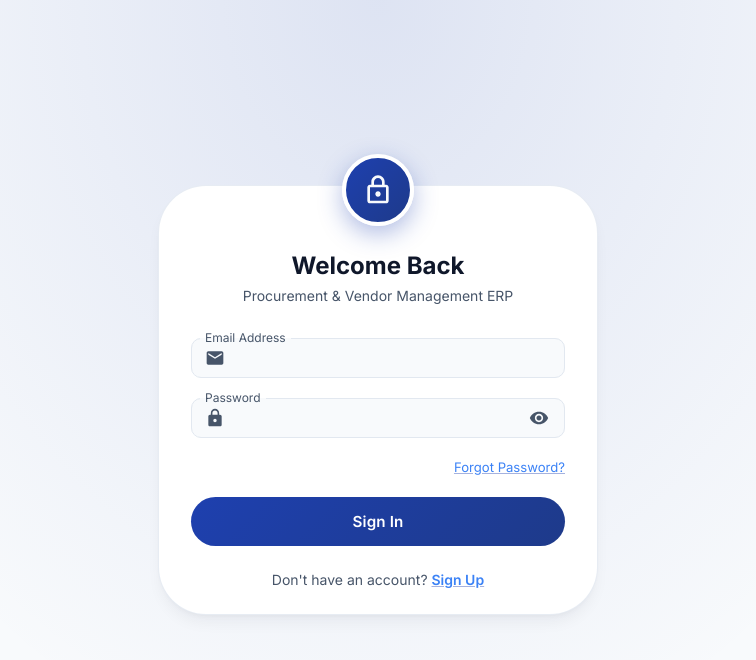
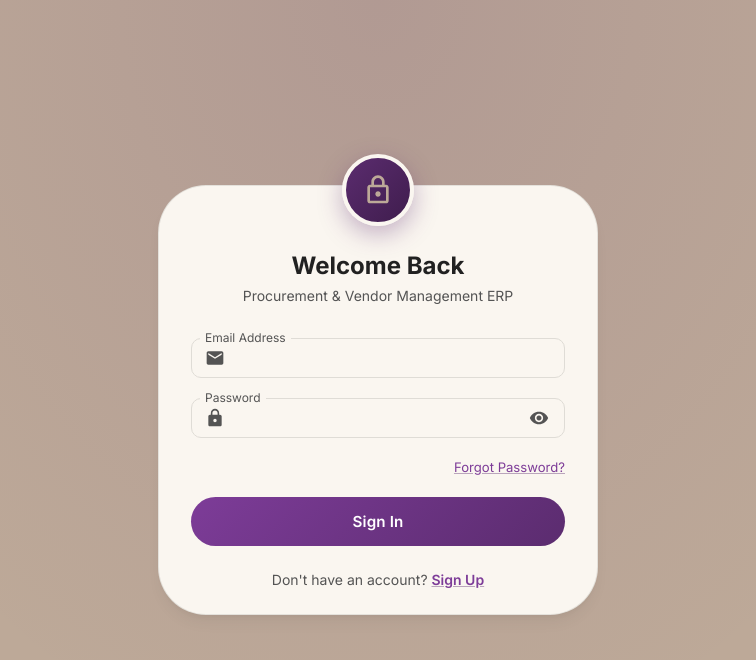
Before and after one commit to krupasavaliya24/VendorBridge, a React (Vite) app in the folder frontend/: page /login in a window 1280 px wide. Shown: the top 660 px of the page, without its empty margins (262-1018 px from the left). Built offline with nearby package versions, Linux system fonts and the light colour scheme.

Commit message:
update theme

```diff
--- a/frontend/src/components/Layout.jsx
+++ b/frontend/src/components/Layout.jsx
@@ -50,6 +50,11 @@ export default function Layout() {
             maxWidth: 1440,
             width: '100%',
             mx: 'auto',
+            bgcolor: 'background.paper',
+            borderRadius: { md: 4 },
+            my: { md: 2 },
+            mr: { md: 2 },
+            boxShadow: '0 4px 20px rgba(0,0,0,0.06)',
           }}
         >
           <Outlet />
--- a/frontend/src/theme.jsx
+++ b/frontend/src/theme.jsx
@@ -1,111 +1,112 @@
-import { createTheme, alpha } from '@mui/material/styles';
+import { createTheme, alpha } from "@mui/material/styles";
 
-const BLUE_PRIMARY = '#1e40af';    // Blue 800 (Classic Navy/Blue)
-const BLUE_LIGHT = '#3b82f6';      // Blue 500 (Sky Blue)
-const BLUE_DARK = '#1e3a8a';       // Blue 900 (Deep Blue)
-const BLUE_HOVER = '#1d4ed8';      // Blue 700
-
-const EMERALD = '#10b981';
-const EMERALD_LIGHT = '#34d399';
-const EMERALD_DARK = '#059669';
-
-const BG_PRIMARY = '#f8fafc';      // Slate 50 (Very light grey/blue)
-const BG_SURFACE = '#ffffff';      // Pure White
-const BG_ELEVATED = '#f1f5f9';     // Slate 100 (Light grey)
-const BG_HOVER = '#e2e8f0';        // Slate 200 (Hover grey)
-
-const BORDER = '#e2e8f0';          // Slate 200 border
-const BORDER_LIGHT = '#cbd5e1';    // Slate 300 border
+const WARM_TAUPE = "#bda998"; // Warm Taupe (Soft brown-beige main outer background)
+const LINEN_WHITE = "#faf6f0"; // Linen / Bone White (Main content area)
+const SAGE_GREEN = "#8fa89b"; // Sage Green (Sidebar & Panels background)
+const OLIVE_GREEN = "#38463c"; // Olive Green (Darker green used for cards/panels)
+const AMBER_ACTIVE = "#d97706"; // Amber (Active / Selected menu & button highlight)
+const CHARCOAL_BLACK = "#212121"; // Charcoal Black (Primary text)
+const CHARCOAL_MUTED = "#545454"; // Charcoal Muted (Secondary text)
+const PLUM = "#5B2C6F";
+const PLUM_LIGHT = "#7D3C98";
+const PLUM_DARK = "#3F1D4D";
+const BORDER = "#dfdcd6"; // Neutral border color
+const BORDER_LIGHT = "#cfcbc0"; // Highlighted border
 
 const theme = createTheme({
   palette: {
-    mode: 'light',
+    mode: "light",
     primary: {
-      main: BLUE_PRIMARY,
-      light: BLUE_LIGHT,
-      dark: BLUE_DARK,
-      contrastText: '#ffffff',
+      main: PLUM,
+      light: PLUM_LIGHT,
+      dark: PLUM_DARK,
+      contrastText: "#ffffff",
     },
     secondary: {
-      main: EMERALD,
-      light: EMERALD_LIGHT,
-      dark: EMERALD_DARK,
-      contrastText: '#ffffff',
+      main: SAGE_GREEN,
+      light: "#a4bdae",
+      dark: "#6a8275",
+      contrastText: CHARCOAL_BLACK,
     },
     error: {
-      main: '#ef4444',
-      light: '#f87171',
-      dark: '#dc2626',
+      main: "#ef4444",
+      light: "#f87171",
+      dark: "#dc2626",
     },
     warning: {
-      main: '#f59e0b',
-      light: '#fbbf24',
-      dark: '#d97706',
+      main: "#A855F7", // soft violet
+      light: "#C084FC",
+      dark: "#9333EA",
     },
     info: {
-      main: '#3b82f6',
-      light: '#60a5fa',
-      dark: '#2563eb',
+      main: OLIVE_GREEN,
+      light: "#4a5b4e",
+      dark: "#273129",
+      contrastText: "#ffffff",
     },
     success: {
-      main: EMERALD,
-      light: EMERALD_LIGHT,
-      dark: EMERALD_DARK,
+      main: "#10b981",
+      light: "#34d399",
+      dark: "#059669",
     },
     background: {
-      default: BG_PRIMARY,
-      paper: BG_SURFACE,
+      default: WARM_TAUPE,
+      paper: LINEN_WHITE,
     },
     text: {
-      primary: '#0f172a',        // Slate 900
-      secondary: '#475569',      // Slate 600
-      disabled: '#94a3b8',       // Slate 400
+      primary: CHARCOAL_BLACK,
+      secondary: CHARCOAL_MUTED,
+      disabled: "#9ca3af",
     },
     divider: BORDER,
     action: {
-      hover: alpha(BLUE_PRIMARY, 0.04),
-      selected: alpha(BLUE_PRIMARY, 0.08),
-      disabled: alpha('#000000', 0.26),
-      disabledBackground: alpha('#000000', 0.12),
+      hover: alpha(SAGE_GREEN, 0.15),
+      selected: alpha(AMBER_ACTIVE, 0.15),
+      disabled: alpha("#000000", 0.26),
+      disabledBackground: alpha("#000000", 0.12),
     },
   },
   typography: {
-    fontFamily: '"Inter", -apple-system, BlinkMacSystemFont, "Segoe UI", Roboto, sans-serif',
-    h1: { fontWeight: 800, letterSpacing: '-0.02em', color: '#0f172a' },
-    h2: { fontWeight: 700, letterSpacing: '-0.01em', color: '#0f172a' },
-    h3: { fontWeight: 700, color: '#0f172a' },
-    h4: { fontWeight: 600, color: '#0f172a' },
-    h5: { fontWeight: 600, color: '#0f172a' },
-    h6: { fontWeight: 600, color: '#0f172a' },
-    subtitle1: { fontWeight: 500, color: '#475569' },
-    subtitle2: { fontWeight: 500, fontSize: '0.8rem', color: '#64748b' },
-    body2: { color: '#475569' },
-    button: { textTransform: 'none', fontWeight: 600, letterSpacing: '0.01em' },
-    overline: { fontWeight: 600, letterSpacing: '0.08em', color: '#64748b' },
+    fontFamily:
+      '"Inter", -apple-system, BlinkMacSystemFont, "Segoe UI", Roboto, sans-serif',
+    h1: { fontWeight: 800, letterSpacing: "-0.02em", color: CHARCOAL_BLACK },
+    h2: { fontWeight: 700, letterSpacing: "-0.01em", color: CHARCOAL_BLACK },
+    h3: { fontWeight: 700, color: CHARCOAL_BLACK },
+    h4: { fontWeight: 600, color: CHARCOAL_BLACK },
+    h5: { fontWeight: 600, color: CHARCOAL_BLACK },
+    h6: { fontWeight: 600, color: CHARCOAL_BLACK },
+    subtitle1: { fontWeight: 500, color: CHARCOAL_MUTED },
+    subtitle2: { fontWeight: 500, fontSize: "0.8rem", color: "#6b7280" },
+    body2: { color: CHARCOAL_MUTED },
+    button: { textTransform: "none", fontWeight: 600, letterSpacing: "0.01em" },
+    overline: { fontWeight: 600, letterSpacing: "0.08em", color: "#6b7280" },
   },
   shape: {
     borderRadius: 12,
   },
   shadows: [
-    'none',
-    '0 1px 2px 0 rgba(15, 23, 42, 0.05)',
-    '0 1px 3px 0 rgba(15, 23, 42, 0.08), 0 1px 2px -1px rgba(15, 23, 42, 0.08)',
-    '0 4px 6px -1px rgba(15, 23, 42, 0.05), 0 2px 4px -2px rgba(15, 23, 42, 0.05)',
-    '0 10px 15px -3px rgba(15, 23, 42, 0.05), 0 4px 6px -4px rgba(15, 23, 42, 0.05)',
-    '0 20px 25px -5px rgba(15, 23, 42, 0.05), 0 8px 10px -6px rgba(15, 23, 42, 0.05)',
-    '0 25px 50px -12px rgba(15, 23, 42, 0.1)',
-    ...Array(18).fill('0 25px 50px -12px rgba(15, 23, 42, 0.1)'),
+    "none",
+    "0 1px 2px 0 rgba(0, 0, 0, 0.05)",
+    "0 1px 3px 0 rgba(0, 0, 0, 0.08), 0 1px 2px -1px rgba(0, 0, 0, 0.08)",
+    "0 4px 6px -1px rgba(0, 0, 0, 0.05), 0 2px 4px -2px rgba(0, 0, 0, 0.05)",
+    "0 10px 15px -3px rgba(0, 0, 0, 0.05), 0 4px 6px -4px rgba(0, 0, 0, 0.05)",
+    "0 20px 25px -5px rgba(0, 0, 0, 0.05), 0 8px 10px -6px rgba(0, 0, 0, 0.05)",
+    "0 25px 50px -12px rgba(0, 0, 0, 0.1)",
+    ...Array(18).fill("0 25px 50px -12px rgba(0, 0, 0, 0.1)"),
   ],
   components: {
     MuiCssBaseline: {
       styleOverrides: {
         body: {
-          backgroundColor: BG_PRIMARY,
-          scrollbarWidth: 'thin',
+          backgroundColor: WARM_TAUPE,
+          scrollbarWidth: "thin",
           scrollbarColor: `${BORDER_LIGHT} transparent`,
-          '&::-webkit-scrollbar': { width: 6, height: 6 },
-          '&::-webkit-scrollbar-track': { background: 'transparent' },
-          '&::-webkit-scrollbar-thumb': { background: BORDER_LIGHT, borderRadius: 99 },
+          "&::-webkit-scrollbar": { width: 6, height: 6 },
+          "&::-webkit-scrollbar-track": { background: "transparent" },
+          "&::-webkit-scrollbar-thumb": {
+            background: BORDER_LIGHT,
+            borderRadius: 99,
+          },
         },
       },
     },
@@ -114,56 +115,67 @@ const theme = createTheme({
       styleOverrides: {
         root: {
           borderRadius: 10,
-          padding: '8px 20px',
-          fontSize: '0.875rem',
-          transition: 'all 0.2s ease',
+          padding: "8px 20px",
+          fontSize: "0.875rem",
+          transition: "all 0.2s ease",
         },
         containedPrimary: {
-          background: `linear-gradient(135deg, ${BLUE_PRIMARY} 0%, ${BLUE_DARK} 100%)`,
-          '&:hover': {
-            background: `linear-gradient(135deg, ${BLUE_HOVER} 0%, ${BLUE_PRIMARY} 100%)`,
-            boxShadow: `0 4px 16px ${alpha(BLUE_PRIMARY, 0.35)}`,
-            transform: 'translateY(-1px)',
+          background: `linear-gradient(135deg, ${PLUM_LIGHT} 0%, ${PLUM} 100%)`,
+          color: "#ffffff",
+          "&:hover": {
+            background: `linear-gradient(135deg, ${PLUM} 0%, ${PLUM_DARK} 100%)`,
+            boxShadow: `0 4px 12px ${alpha(PLUM, 0.25)}`,
+            transform: "translateY(-1px)",
           },
         },
         containedSecondary: {
-          background: `linear-gradient(135deg, ${EMERALD} 0%, ${EMERALD_DARK} 100%)`,
-          '&:hover': {
-            background: `linear-gradient(135deg, ${EMERALD_LIGHT} 0%, ${EMERALD} 100%)`,
-            boxShadow: `0 4px 16px ${alpha(EMERALD, 0.35)}`,
-            transform: 'translateY(-1px)',
+          background: "linear-gradient(135deg, #6e8476 0%, #4c5d53 100%)",
+          color: "#ffffff",
+          "&:hover": {
+            background: "linear-gradient(135deg, #819b8b 0%, #6e8476 100%)",
+            boxShadow: `0 4px 12px ${alpha("#6e8476", 0.25)}`,
+            transform: "translateY(-1px)",
           },
         },
         outlined: {
           borderColor: BORDER_LIGHT,
-          '&:hover': { borderColor: BLUE_PRIMARY, background: alpha(BLUE_PRIMARY, 0.04) },
+          color: CHARCOAL_BLACK,
+          "&:hover": {
+            borderColor: AMBER_ACTIVE,
+            background: alpha(AMBER_ACTIVE, 0.04),
+          },
         },
         text: {
-          '&:hover': { background: alpha(BLUE_PRIMARY, 0.04) },
+          color: CHARCOAL_BLACK,
+          "&:hover": { background: alpha(AMBER_ACTIVE, 0.04) },
         },
       },
     },
     MuiCard: {
       styleOverrides: {
         root: {
-          background: BG_SURFACE,
-          border: `1px solid ${BORDER}`,
+          background: OLIVE_GREEN,
+          color: LINEN_WHITE,
+          border: `1px solid ${alpha(BORDER, 0.3)}`,
           borderRadius: 16,
-          boxShadow: '0 1px 3px 0 rgba(15, 23, 42, 0.05), 0 1px 2px -1px rgba(15, 23, 42, 0.05)',
-          transition: 'all 0.2s ease',
-          '&:hover': { borderColor: BORDER_LIGHT, boxShadow: '0 4px 6px -1px rgba(15, 23, 42, 0.08)' },
+          boxShadow: "0 4px 20px rgba(0, 0, 0, 0.06)",
+          transition: "all 0.2s ease",
+          "&:hover": {
+            borderColor: SAGE_GREEN,
+            boxShadow: "0 8px 30px rgba(0, 0, 0, 0.12)",
+          },
         },
       },
     },
     MuiPaper: {
       styleOverrides: {
-        root: { backgroundImage: 'none' },
+        root: { backgroundImage: "none" },
       },
     },
     MuiDrawer: {
       styleOverrides: {
         paper: {
-          backgroundColor: BG_SURFACE,
+          backgroundColor: SAGE_GREEN,
           borderRight: `1px solid ${BORDER}`,
         },
       },
@@ -171,26 +183,26 @@ const theme = createTheme({
     MuiAppBar: {
       styleOverrides: {
         root: {
-          backgroundColor: alpha(BG_SURFACE, 0.95),
-          backdropFilter: 'blur(16px)',
+          backgroundColor: alpha(WARM_TAUPE, 0.95),
+          backdropFilter: "blur(16px)",
           borderBottom: `1px solid ${BORDER}`,
-          boxShadow: 'none',
-          color: '#0f172a',
+          boxShadow: "none",
+          color: CHARCOAL_BLACK,
         },
       },
     },
     MuiTextField: {
-      defaultProps: { variant: 'outlined', size: 'small' },
+      defaultProps: { variant: "outlined", size: "small" },
       styleOverrides: {
         root: {
-          '& .MuiOutlinedInput-root': {
+          "& .MuiOutlinedInput-root": {
             borderRadius: 10,
-            backgroundColor: BG_PRIMARY,
-            '& fieldset': { borderColor: BORDER },
-            '&:hover fieldset': { borderColor: BORDER_LIGHT },
-            '&.Mui-focused fieldset': {
-              borderColor: BLUE_PRIMARY,
-              boxShadow: `0 0 0 3px ${alpha(BLUE_PRIMARY, 0.15)}`,
+            backgroundColor: LINEN_WHITE,
+            "& fieldset": { borderColor: BORDER },
+            "&:hover fieldset": { borderColor: BORDER_LIGHT },
+            "&.Mui-focused fieldset": {
+              borderColor: AMBER_ACTIVE,
+              boxShadow: `0 0 0 3px ${alpha(AMBER_ACTIVE, 0.15)}`,
             },
           },
         },
@@ -199,33 +211,35 @@ const theme = createTheme({
     MuiDialog: {
       styleOverrides: {
         paper: {
-          backgroundColor: BG_SURFACE,
+          backgroundColor: LINEN_WHITE,
           border: `1px solid ${BORDER}`,
           borderRadius: 16,
-          boxShadow: '0 20px 25px -5px rgba(15, 23, 42, 0.1), 0 8px 10px -6px rgba(15, 23, 42, 0.1)',
+          boxShadow:
+            "0 20px 25px -5px rgba(0,0,0,0.1), 0 8px 10px -6px rgba(0,0,0,0.1)",
         },
       },
     },
     MuiChip: {
       styleOverrides: {
-        root: { borderRadius: 8, fontWeight: 500 },
+        root: { borderRadius: 8, fontWeight: 600 },
       },
     },
     MuiTab: {
       styleOverrides: {
         root: {
-          textTransform: 'none',
+          textTransform: "none",
           fontWeight: 500,
-          '&.Mui-selected': { color: BLUE_PRIMARY, fontWeight: 600 },
+          color: CHARCOAL_MUTED,
+          "&.Mui-selected": { color: AMBER_ACTIVE, fontWeight: 600 },
         },
       },
     },
     MuiTabs: {
       styleOverrides: {
         indicator: {
-          backgroundColor: BLUE_PRIMARY,
+          backgroundColor: AMBER_ACTIVE,
           height: 3,
-          borderRadius: '3px 3px 0 0',
+          borderRadius: "3px 3px 0 0",
         },
       },
     },
@@ -234,17 +248,19 @@ const theme = createTheme({
         root: {
           border: `1px solid ${BORDER}`,
           borderRadius: 12,
-          '& .MuiDataGrid-columnHeaders': {
-            backgroundColor: BG_ELEVATED,
+          backgroundColor: LINEN_WHITE,
+          color: CHARCOAL_BLACK,
+          "& .MuiDataGrid-columnHeaders": {
+            backgroundColor: alpha(WARM_TAUPE, 0.2),
             borderBottom: `1px solid ${BORDER}`,
           },
-          '& .MuiDataGrid-cell': {
+          "& .MuiDataGrid-cell": {
             borderBottom: `1px solid ${alpha(BORDER, 0.5)}`,
           },
-          '& .MuiDataGrid-row:hover': {
-            backgroundColor: alpha(BLUE_PRIMARY, 0.03),
+          "& .MuiDataGrid-row:hover": {
+            backgroundColor: alpha(SAGE_GREEN, 0.1),
           },
-          '& .MuiDataGrid-footerContainer': {
+          "& .MuiDataGrid-footerContainer": {
             borderTop: `1px solid ${BORDER}`,
           },
         },
@@ -252,34 +268,38 @@ const theme = createTheme({
     },
     MuiTableCell: {
       styleOverrides: {
-        root: { borderBottom: `1px solid ${BORDER}` },
+        root: {
+          borderBottom: `1px solid ${BORDER}`,
+          color: "inherit",
+        },
         head: {
-          backgroundColor: BG_ELEVATED,
+          backgroundColor: alpha(WARM_TAUPE, 0.2),
           fontWeight: 600,
-          fontSize: '0.75rem',
-          textTransform: 'uppercase',
-          letterSpacing: '0.05em',
-          color: '#475569',
+          fontSize: "0.75rem",
+          textTransform: "uppercase",
+          letterSpacing: "0.05em",
+          color: CHARCOAL_MUTED,
         },
       },
     },
     MuiTooltip: {
       styleOverrides: {
         tooltip: {
-          backgroundColor: '#0f172a',
-          color: '#ffffff',
+          backgroundColor: CHARCOAL_BLACK,
+          color: LINEN_WHITE,
           borderRadius: 8,
-          fontSize: '0.75rem',
+          fontSize: "0.75rem",
         },
       },
     },
     MuiMenu: {
       styleOverrides: {
         paper: {
-          backgroundColor: BG_SURFACE,
+          backgroundColor: LINEN_WHITE,
           border: `1px solid ${BORDER}`,
           borderRadius: 12,
-          boxShadow: '0 10px 15px -3px rgba(15, 23, 42, 0.08), 0 4px 6px -4px rgba(15, 23, 42, 0.08)',
+          boxShadow:
+            "0 10px 15px -3px rgba(0, 0, 0, 0.08), 0 4px 6px -4px rgba(0, 0, 0, 0.08)",
         },
       },
     },
@@ -287,8 +307,9 @@ const theme = createTheme({
       styleOverrides: {
         root: {
           borderRadius: 8,
-          margin: '2px 6px',
-          '&:hover': { backgroundColor: BG_HOVER },
+          margin: "2px 6px",
+          color: CHARCOAL_BLACK,
+          "&:hover": { backgroundColor: alpha(SAGE_GREEN, 0.15) },
         },
       },
     },
@@ -296,11 +317,11 @@ const theme = createTheme({
       styleOverrides: {
         root: {
           borderRadius: 10,
-          '&.Mui-selected': {
-            backgroundColor: alpha(BLUE_PRIMARY, 0.08),
-            color: BLUE_PRIMARY,
-            '&:hover': { backgroundColor: alpha(BLUE_PRIMARY, 0.12) },
-            '& .MuiListItemIcon-root': { color: BLUE_PRIMARY },
+          "&.Mui-selected": {
+            backgroundColor: PLUM,
+            color: "#ffffff",
+            "&:hover": { backgroundColor: PLUM_DARK },
+            "& .MuiListItemIcon-root": { color: "#ffffff" },
           },
         },
       },
@@ -313,8 +334,8 @@ const theme = createTheme({
     MuiStepper: {
       styleOverrides: {
         root: {
-          '& .MuiStepIcon-root.Mui-active': { color: BLUE_PRIMARY },
-          '& .MuiStepIcon-root.Mui-completed': { color: EMERALD },
+          "& .MuiStepIcon-root.Mui-active": { color: AMBER_ACTIVE },
+          "& .MuiStepIcon-root.Mui-completed": { color: SAGE_GREEN },
         },
       },
     },
```
Also changed, not shown: frontend/src/components/Sidebar.jsx (+29 -15 lines), frontend/src/pages/DashboardPage.jsx (+193 -96 lines).
